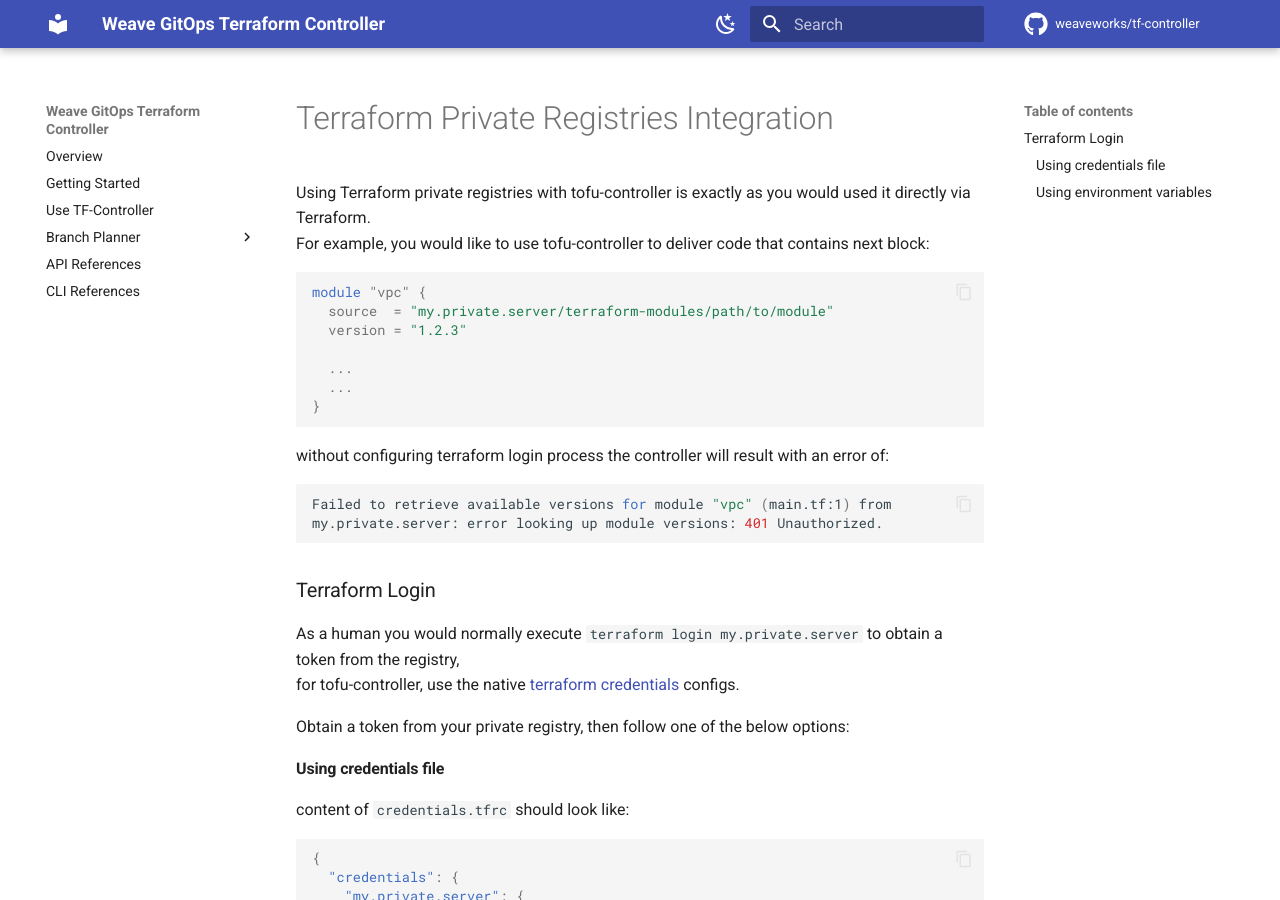
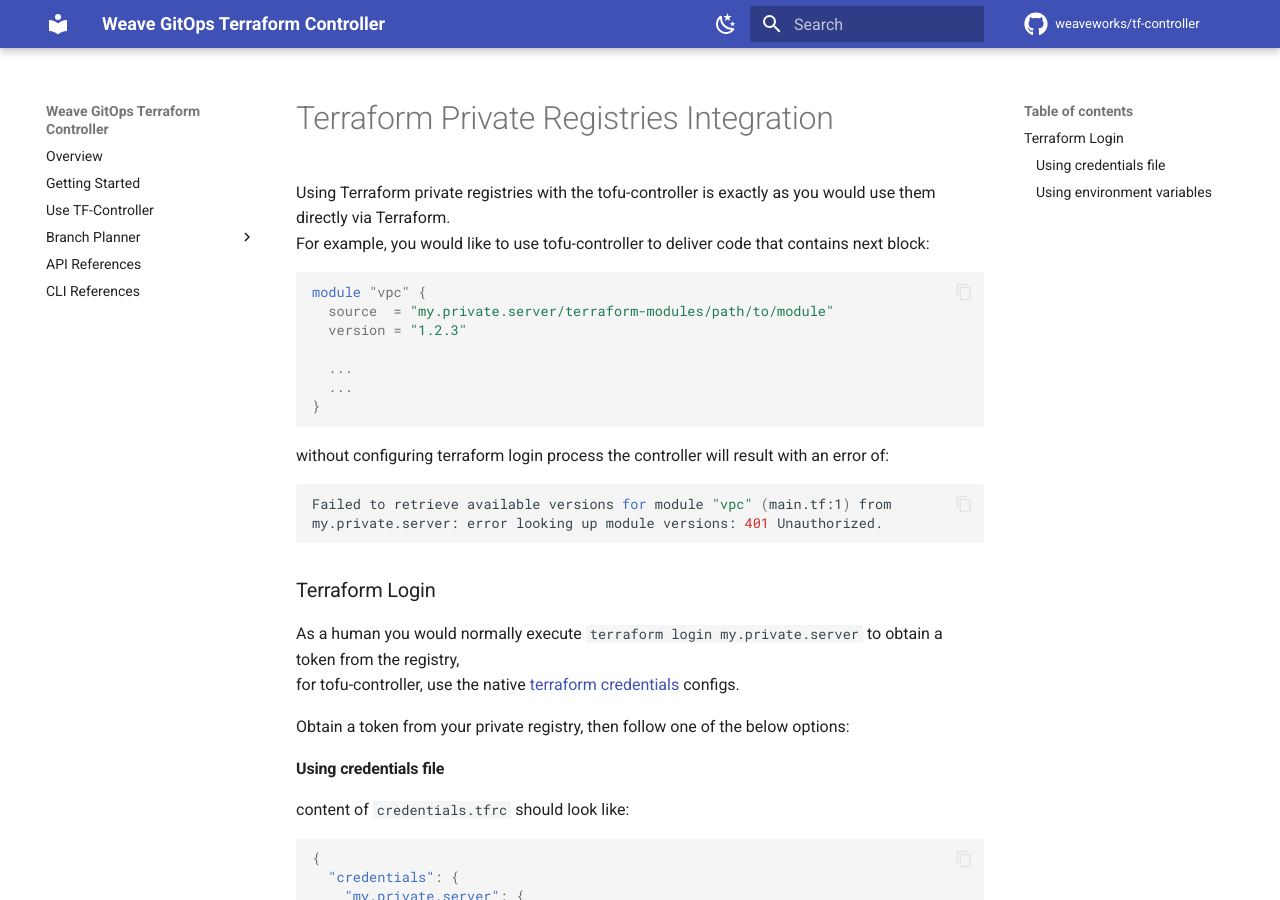
Before and after one commit to flux-iac/tofu-controller, an MkDocs documentation site: the page built from docs/use-tf-controller/integration-with-terraform-private-registries.md, in a window 1280 px wide and 900 px high. Built offline with MkDocs 1.6.1 and Material for MkDocs 9.7.7, drawn with Linux system fonts in a browser that asks for light colours; comment, search, counter and statistics services are not loaded.

Commit message:
Update docs/use-tf-controller/integration-with-terraform-private-registries.md
Co-authored-by: Tonni Follmann <ilithanos@users.noreply.github.com>

````diff
--- a/docs/use-tf-controller/integration-with-terraform-private-registries.md
+++ b/docs/use-tf-controller/integration-with-terraform-private-registries.md
@@ -1,6 +1,6 @@
 # Terraform Private Registries Integration
 
-Using Terraform private registries with tofu-controller is exactly as you would used it directly via Terraform.
+Using Terraform private registries with the tofu-controller is exactly as you would use them directly via Terraform.
 For example, you would like to use tofu-controller to deliver code that contains next block:
 ```terraform
 module "vpc" {
````
